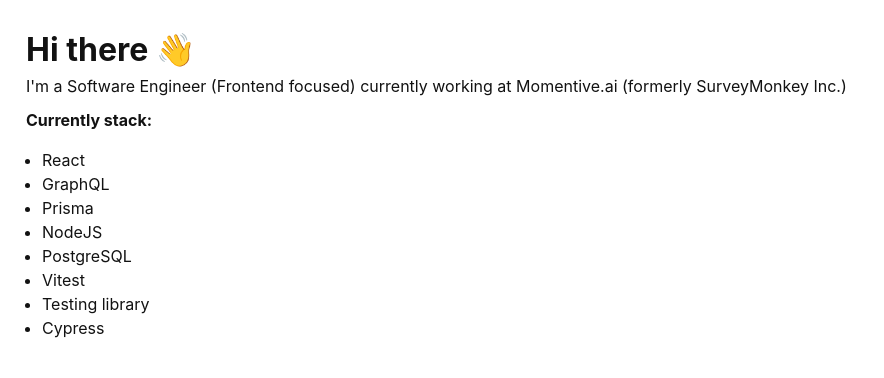
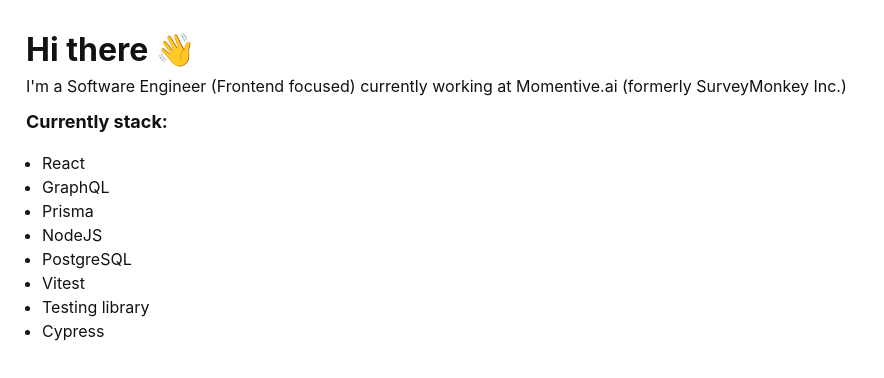
Before and after one commit to emunhoz/eder.github.io, a website: page index.html in a window 1280 px wide. Shown: the whole page, without its empty margins (0-884 px from the left). Drawn offline with Linux system fonts and the light colour scheme.

Commit message:
chore: using h2 tag for current stack title

```diff
--- a/css/page.css
+++ b/css/page.css
@@ -25,6 +25,10 @@
   margin-bottom: 10px;
 }
 
+h2 {
+  font-size: 18px;
+}
+
 ul {
   padding: 16px;
 }
--- a/index.html
+++ b/index.html
@@ -16,7 +16,7 @@
       <h1>Hi there 👋</h1>
       <p>I'm a Software Engineer (Frontend focused) currently working at Momentive.ai (formerly SurveyMonkey Inc.)</p>
 
-      <h4>Currently stack:</h4>
+      <h2>Currently stack:</h2>
       <ul>
         <li>React</li>
         <li>GraphQL</li>
```
